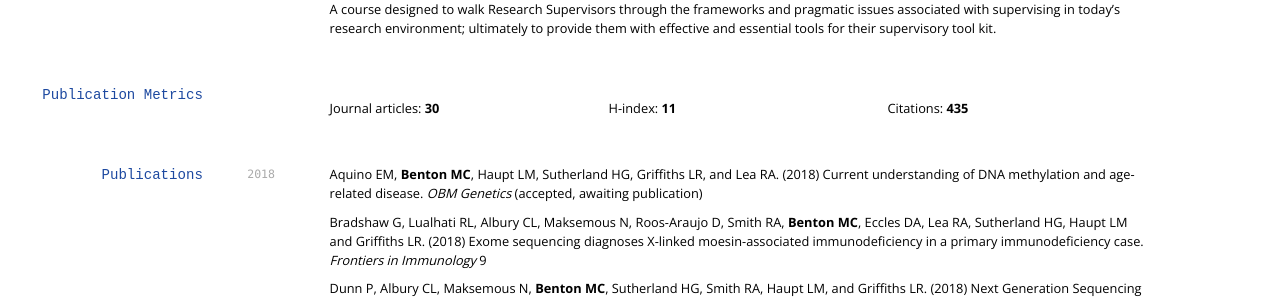
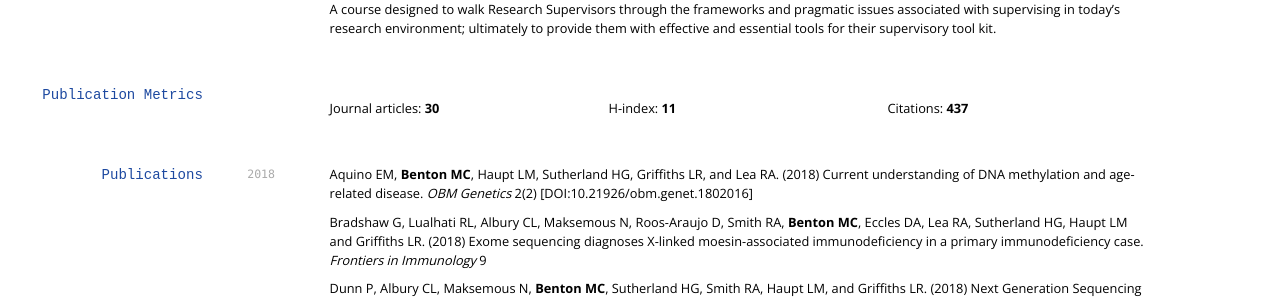
Before and after one commit to sirselim/Miles_CV, a Jekyll site: the page built from index.md, in a window 1280 px wide and 900 px high, scrolled down 1213 px. Shown: the part 161-460 px from the top of the window. Built offline with Jekyll 4.4.1, drawn with Linux system fonts in a browser that asks for light colours; some web fonts are replaced.

Commit message:
updated cv and publications

```diff
--- a/index.md
+++ b/index.md
@@ -121,13 +121,13 @@ A course designed to walk Research Supervisors through the frameworks and pragma
 
 * Journal articles: __30__
 * H-index: __11__
-* Citations: __435__
+* Citations: __437__
 
 ## Publications
 
 <!-- ### Journals -->
 `2018`
-Aquino EM, **Benton MC**, Haupt LM, Sutherland HG, Griffiths LR, and Lea RA. (2018) Current understanding of DNA methylation and age-related disease. *OBM Genetics* (accepted, awaiting publication)
+Aquino EM, **Benton MC**, Haupt LM, Sutherland HG, Griffiths LR, and Lea RA. (2018) Current understanding of DNA methylation and age-related disease. *OBM Genetics* 2(2) [DOI:10.21926/obm.genet.1802016]
 
 Bradshaw G, Lualhati RL, Albury CL, Maksemous N, Roos-Araujo D, Smith RA, **Benton MC**, Eccles DA, Lea RA, Sutherland HG, Haupt LM and Griffiths LR. (2018) Exome sequencing diagnoses X-linked moesin-associated immunodeficiency in a primary immunodeficiency case. *Frontiers in Immunology* 9
 
```
Also changed, not shown: scholar_plot/scholar_citations_iEhBavEAAAAJ.png.
